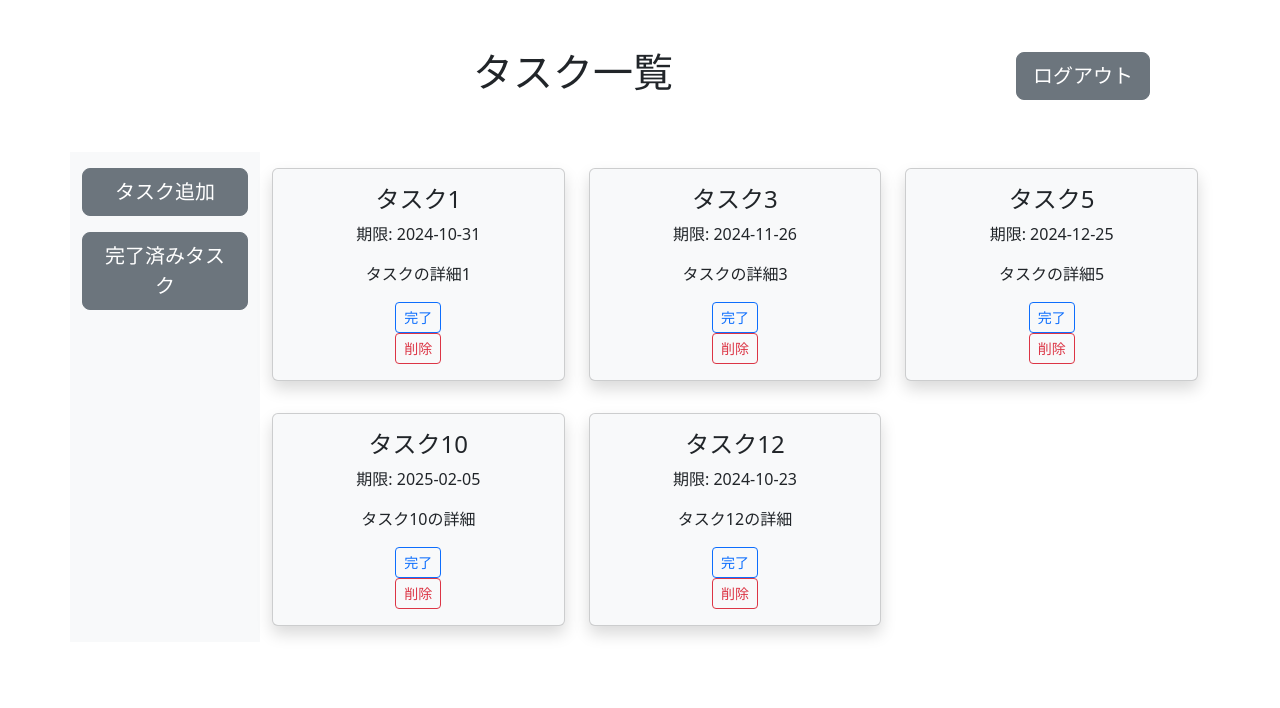
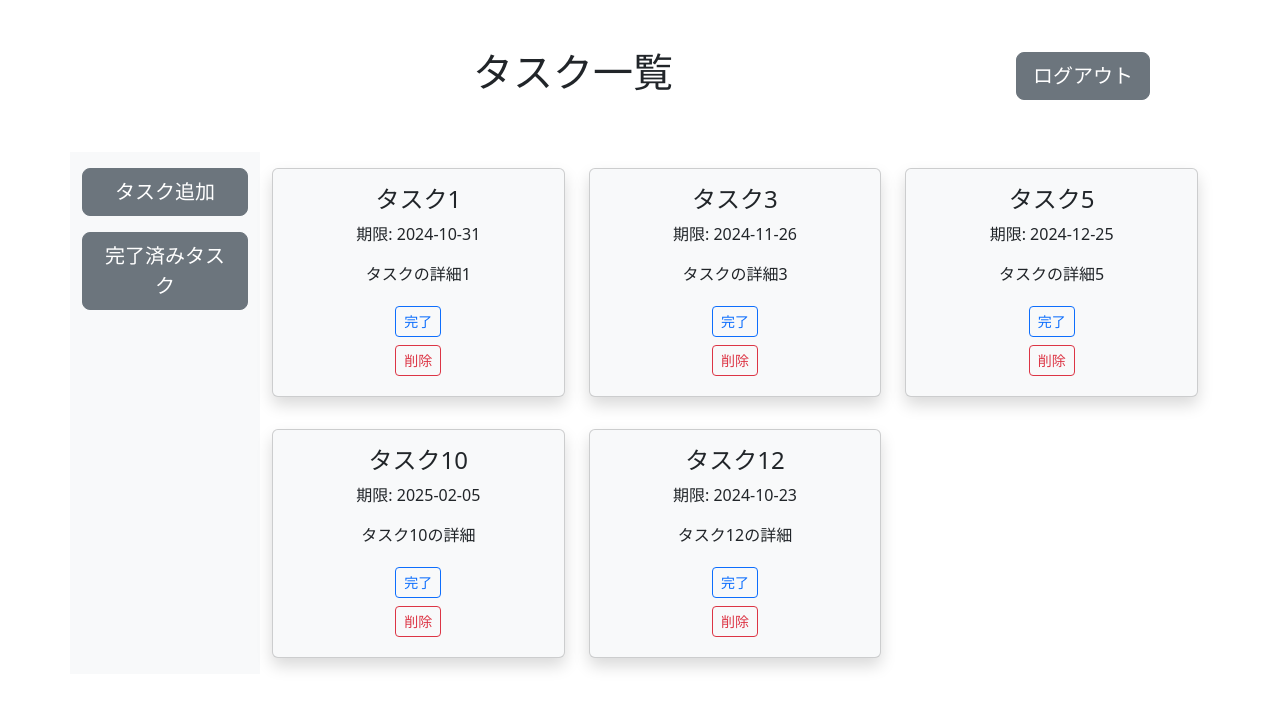
Before and after one commit to ryoaug/task_management, a Flask app: page /task in a window 1280 px wide. Shown: the top 708 px of the page. Run offline with Flask 2, Linux system fonts and the light colour scheme; a user stored in the database is signed in; data comes from the database, SQL or seed files in the repository.

Commit message:
完了・削除ボタン 位置調整

```diff
--- a/templates/task.html
+++ b/templates/task.html
@@ -27,17 +27,6 @@
             </div>
 
             <div class="col-lg-10">
-                <!-- <div class="text-center mb-3">
-                    <h1>タスク一覧</h1> -->
-                    <!-- <div class="d-flex flex-row-reverse">
-                        <a href="{{ url_for('logout') }}" class="btn btn-secondary text-white btn-lg">ログアウト</a> -->
-                    <!-- </div> -->
-                <!-- </div> -->
-                <!-- <div class="d-flex flex-row-reverse">
-                    <a href="{{ url_for('logout') }}" class="btn btn-secondary text-white btn-lg">ログアウト</a>
-                </div> -->
-
-
                 <div class="row">
                     {% if tasks %}
                         {% for task in tasks %}
@@ -49,10 +38,10 @@
                                         <p class="card-text">{{ task.details }}</p>
                                         <form action="{{ url_for('complete_task') }}" method="post">
                                             <input type="hidden" name="task_id" value="{{ task.id }}">
-                                            <button class="btn btn-outline-primary btn-sm">完了</button>
+                                            <button class="btn btn-outline-primary btn-sm my-1">完了</button>
                                         </form>
                                         <form method="POST" action="{{ url_for('delete_task', task_id=task.id) }}">
-                                            <button type="submit" class="btn btn-outline-danger btn-sm">削除</button>
+                                            <button type="submit" class="btn btn-outline-danger btn-sm my-1">削除</button>
                                         </form>
                                     </div>
                                 </div>
```
